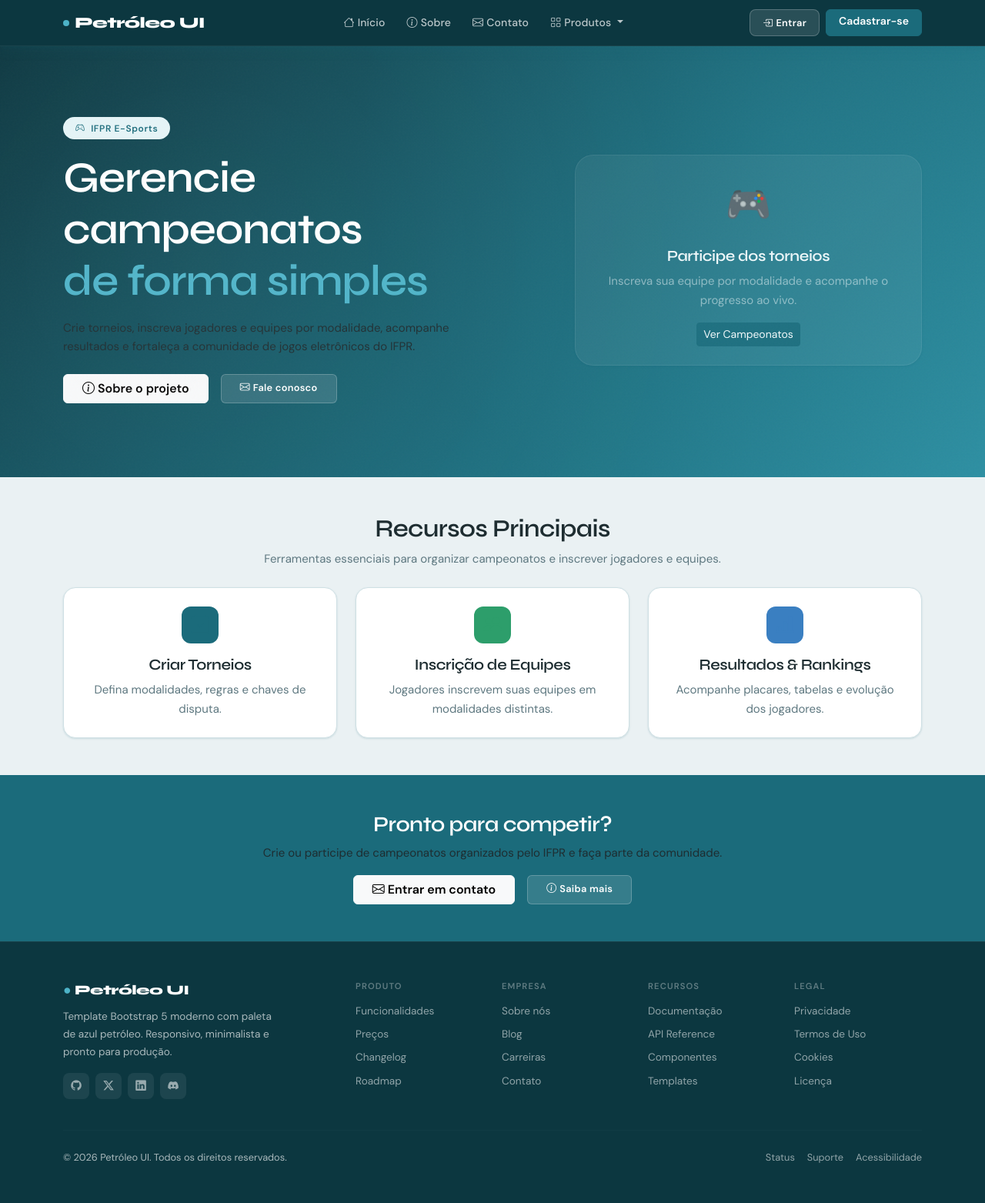
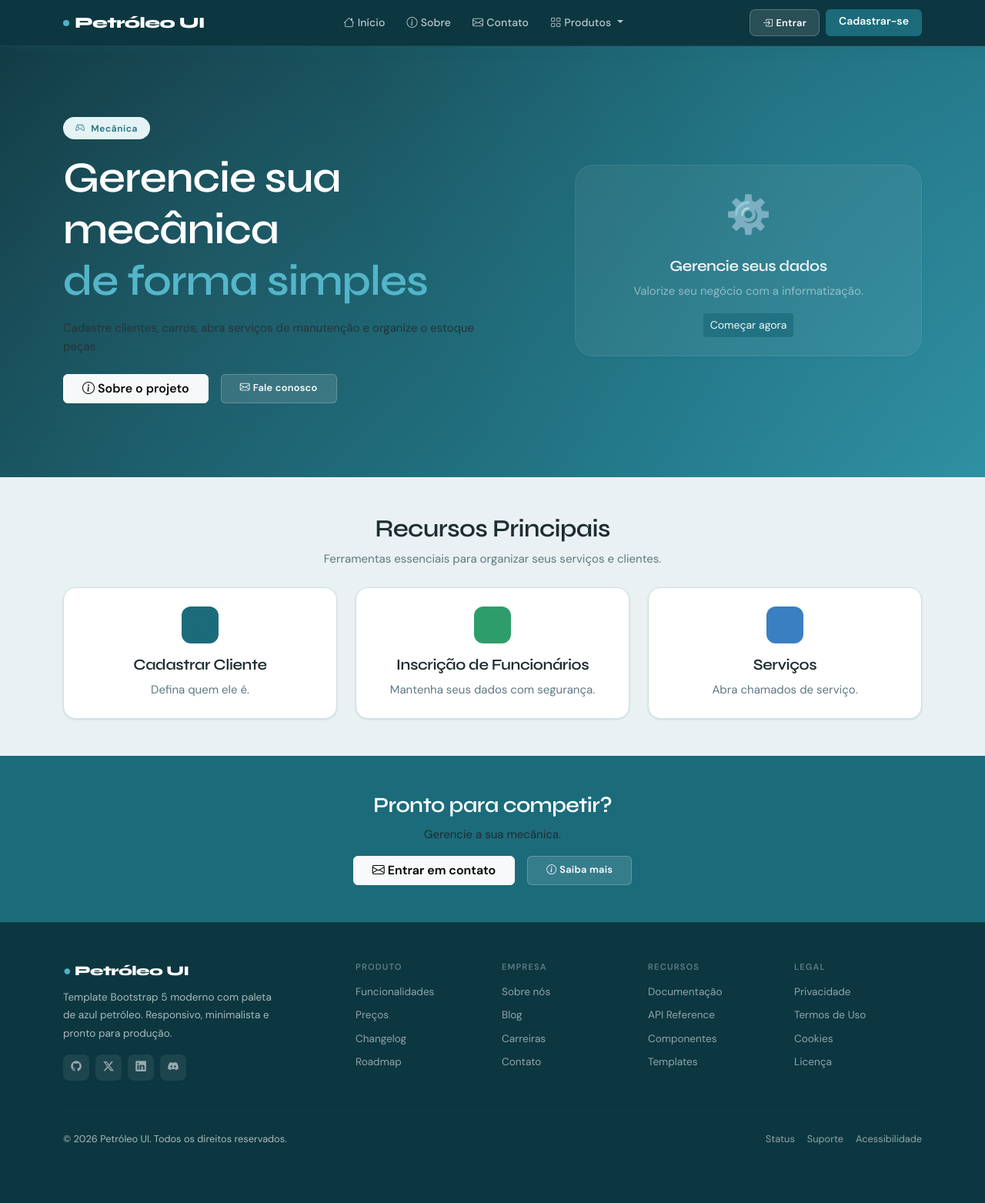
Before and after one commit to ThallesSorrilha/Oficina_Mecanica_DJango, a Django app: page / in a window 1280 px wide. Shown: the whole page at 77% size. After the commit the page ends 1487 px from the top, so only its background shows below. Run offline with Django 5.2, Linux system fonts and the light colour scheme; some libraries are stand-ins or nearby versions.

Commit message:
style: alterando texto

```diff
--- a/website/templates/website/index.html
+++ b/website/templates/website/index.html
@@ -10,10 +10,10 @@
     <div class="row align-items-center">
       <div class="col-lg-7">
         <span class="badge bg-petrol-subtle text-primary fw-semibold px-3 py-2 rounded-pill mb-3 d-inline-block" style="font-size:.75rem; letter-spacing:.05em;">
-          <i class="bi bi-controller me-1"></i> IFPR E-Sports
+          <i class="bi bi-controller me-1"></i> Mecânica
         </span>
-        <h1 class="display-4 fw-display text-white mb-3">Gerencie campeonatos<br><span style="color:var(--petrol-lighter)">de forma simples</span></h1>
-        <p class="text-white-75 mb-4" style="max-width:560px; line-height:1.6">Crie torneios, inscreva jogadores e equipes por modalidade, acompanhe resultados e fortaleça a comunidade de jogos eletrônicos do IFPR.</p>
+        <h1 class="display-4 fw-display text-white mb-3">Gerencie sua mecânica<br><span style="color:var(--petrol-lighter)">de forma simples</span></h1>
+        <p class="text-white-75 mb-4" style="max-width:560px; line-height:1.6">Cadastre clientes, carros, abra serviços de manutenção e organize o estoque peças</p>
         <div class="d-flex gap-3">
           <a href="{% url "sobre" %}" class="btn btn-light fw-semibold px-4 rounded-2"><i class="bi bi-info-circle me-1"></i>Sobre o projeto</a>
           <a href="{% url "contato" %}" class="btn btn-auth px-4 rounded-2"><i class="bi bi-envelope me-1"></i>Fale conosco</a>
@@ -21,10 +21,10 @@
       </div>
       <div class="col-lg-5 d-none d-lg-block">
         <div class="card-petrol p-4 rounded-2xl text-center" style="background:rgba(255,255,255,.06); border:1px solid rgba(255,255,255,.08)">
-          <div style="font-size:3rem">🎮</div>
-          <h5 class="fw-display text-white mt-3">Participe dos torneios</h5>
-          <p class="text-white-50 mb-3">Inscreva sua equipe por modalidade e acompanhe o progresso ao vivo.</p>
-          <a href="{% url "index" %}" class="btn btn-primary btn-sm">Ver Campeonatos</a>
+          <div style="font-size:3rem">⚙️</div>
+          <h5 class="fw-display text-white mt-3">Gerencie seus dados</h5>
+          <p class="text-white-50 mb-3">Valorize seu negócio com a informatização.</p>
+          <a href="{% url "index" %}" class="btn btn-primary btn-sm">Começar agora</a>
         </div>
       </div>
     </div>
@@ -39,29 +39,29 @@
   <div class="container">
     <div class="text-center mb-4">
       <h2 class="fw-display mb-2">Recursos Principais</h2>
-      <p class="text-secondary">Ferramentas essenciais para organizar campeonatos e inscrever jogadores e equipes.</p>
+      <p class="text-secondary">Ferramentas essenciais para organizar seus serviços e clientes.</p>
     </div>
 
     <div class="row g-4">
       <div class="col-md-4">
         <div class="card-petrol p-4 h-100 text-center">
           <div class="feature-icon bg-primary bg-opacity-10 mx-auto mb-3"><i class="bi bi-calendar-check fs-4 text-primary"></i></div>
-          <h5 class="fw-display mb-2">Criar Torneios</h5>
-          <p class="text-secondary mb-0">Defina modalidades, regras e chaves de disputa.</p>
+          <h5 class="fw-display mb-2">Cadastrar Cliente</h5>
+          <p class="text-secondary mb-0">Defina quem ele é.</p>
         </div>
       </div>
       <div class="col-md-4">
         <div class="card-petrol p-4 h-100 text-center">
           <div class="feature-icon bg-success bg-opacity-10 mx-auto mb-3"><i class="bi bi-people-fill fs-4 text-success"></i></div>
-          <h5 class="fw-display mb-2">Inscrição de Equipes</h5>
-          <p class="text-secondary mb-0">Jogadores inscrevem suas equipes em modalidades distintas.</p>
+          <h5 class="fw-display mb-2">Inscrição de Funcionários</h5>
+          <p class="text-secondary mb-0">Mantenha seus dados com segurança.</p>
         </div>
       </div>
       <div class="col-md-4">
         <div class="card-petrol p-4 h-100 text-center">
           <div class="feature-icon bg-info bg-opacity-10 mx-auto mb-3"><i class="bi bi-bar-chart-line fs-4 text-info"></i></div>
-          <h5 class="fw-display mb-2">Resultados & Rankings</h5>
-          <p class="text-secondary mb-0">Acompanhe placares, tabelas e evolução dos jogadores.</p>
+          <h5 class="fw-display mb-2">Serviços</h5>
+          <p class="text-secondary mb-0">Abra chamados de serviço.</p>
         </div>
       </div>
     </div>
@@ -72,7 +72,7 @@
 <section class="py-5 bg-petrol">
   <div class="container text-center">
     <h3 class="fw-display text-white mb-2">Pronto para competir?</h3>
-    <p class="text-white-75 mb-3" style="max-width:600px; margin:0 auto">Crie ou participe de campeonatos organizados pelo IFPR e faça parte da comunidade.</p>
+    <p class="text-white-75 mb-3" style="max-width:600px; margin:0 auto">Gerencie a sua mecânica.</p>
     <div class="d-flex justify-content-center gap-3">
       <a href="{% url "contato" %}" class="btn btn-light px-4 rounded-2 fw-semibold"><i class="bi bi-envelope me-1"></i>Entrar em contato</a>
       <a href="{% url "sobre" %}" class="btn btn-auth px-4 rounded-2"><i class="bi bi-info-circle me-1"></i>Saiba mais</a>
```
Also changed, not shown: website/templates/website/sobre.html (+6 -6 lines).
